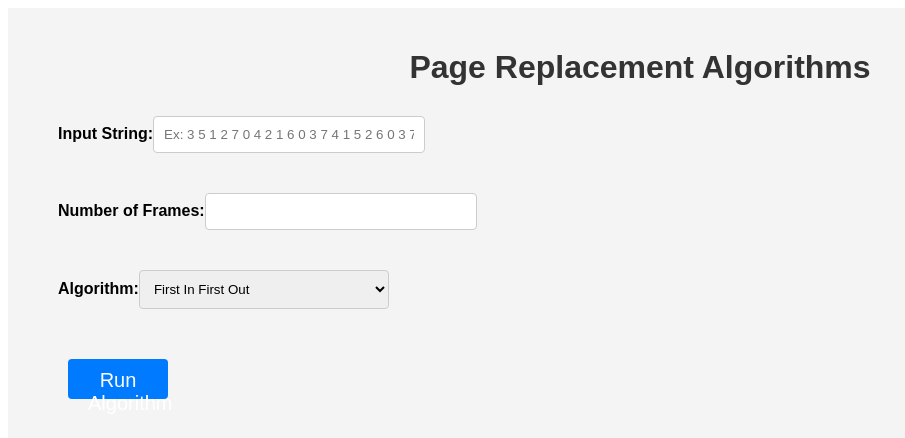
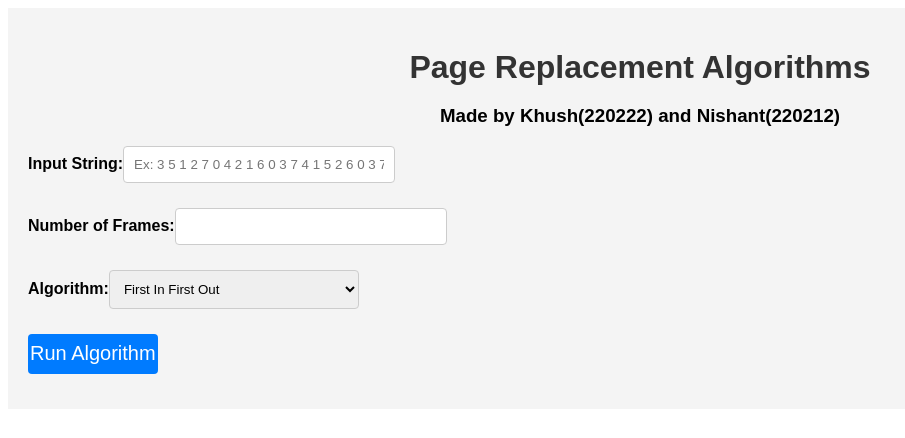
Before and after one commit to KhushPatel2026/Acheduling_Algorithms, a React (Vite) app in the folder client/: page / in a window 1280 px wide. Both pictures are taken after a click on the button "Page Replacement". Shown: the top 438 px of the page, without its empty margins (0-905 px from the left). Built offline with nearby package versions, Linux system fonts and the light colour scheme.

Commit message:
complete

```diff
--- a/client/src/App.css
+++ b/client/src/App.css
@@ -26,9 +26,8 @@
 
   button {
     padding: 5px 5px;
-    margin: 10px;
     height:40px;
-    width: 100px;
+    width: fit-content;
     background-color: #007BFF;
     color: #fff;
     border: none;
--- a/client/src/Page.css
+++ b/client/src/Page.css
@@ -1,5 +1,4 @@
 /* Page.css */
-
 
 .page-container {
     font-family: Arial, sans-serif;
@@ -11,21 +10,17 @@
   h1 {
     text-align: center;
     color: #333;
-    margin-bottom: 10px;
-
   }
 
   .form-group  {
     display: flex;
     flex-direction: column;
     justify-content: space-between;
-    margin: 30px;
     margin-bottom: 15px;
   }
 
   label {
     display: block;
-    margin-bottom: 10px;
     font-weight: bold;
   }
 
@@ -46,7 +41,7 @@
   }
 
   button {
-    padding: 10px 20px;
+    padding: 2px 2px;
     background-color: #007BFF;
     color: #fff;
     border: none;
@@ -61,7 +56,7 @@
   }
 
   .results-container {
-    margin-top: 30px;
+    margin-top: 10px;
     border-top: 1px solid #ccc;
     padding-top: 20px;
   }
@@ -76,12 +71,13 @@
   }
 
   .results-container {
-    margin-top: 20px;
+    max-width: 100%;
+    overflow-x: auto;
   }
+
 
   .frames-table {
     width:20px;
-    border-collapse: collapse;
   }
 
   .frame-cell {
@@ -89,8 +85,9 @@
   }
 
   .frame-info {
+    padding: 5px;
+    font-size: medium;
     border: 1px solid #ddd;
-    padding: 10px;
   }
 
   .page-table {
@@ -119,3 +116,7 @@
     flex: 1; /* This allows each table to grow and shrink equally */
     margin-right: 10px; /* Optional: Add spacing between tables */
   }
+
+  h2{
+    height: 10px;
+  }
--- a/client/src/Page.jsx
+++ b/client/src/Page.jsx
@@ -43,6 +43,7 @@ function Page() {
     return (
         <div className="page-container">
             <h1>Page Replacement Algorithms</h1>
+            <h3>Made by Khush(220222) and Nishant(220212)</h3>
             <div className="form-group">
                 <label>
                     Input String:
@@ -74,6 +75,7 @@ function Page() {
                 <h2>Results of {algorithm}</h2>
                 <p>Total Page Faults: {result.totalPageFaults}</p>
                 <p>Total Page Hits: {result.totalPageHits}</p>
+                <p>Page Fault Percentage: {(result.totalPageFaults / (result.totalPageFaults + result.totalPageHits)) * 100}%</p>
                 <h3>Final Frames Table:</h3>
                 <table className="frames-table">
                   <tbody>
@@ -81,7 +83,7 @@ function Page() {
                     {result.finalFramesTable.map((frame, index) => (
                       <td key={index} className="frame-cell">
                         <div className="frame-info">
-      <p className="incoming-string">Incoming Page: {displayString[index]}</p>
+                          <p className="incoming-string">IP: {displayString[index]}</p>
                           <table className="page-table">
                             <tbody>
                               {frame.map((page, pageIndex) => (
@@ -102,11 +104,8 @@ function Page() {
                             </tbody>
                           </table>
                         </div>
-    {/* Conditionally render line break after the 13th frame cell */}
-    {index === 12 && <br />}
                       </td>
                     ))}
-
                     </tr>
                   </tbody>
                 </table>
```
Lines whose indentation alone changed are shown as unchanged.
